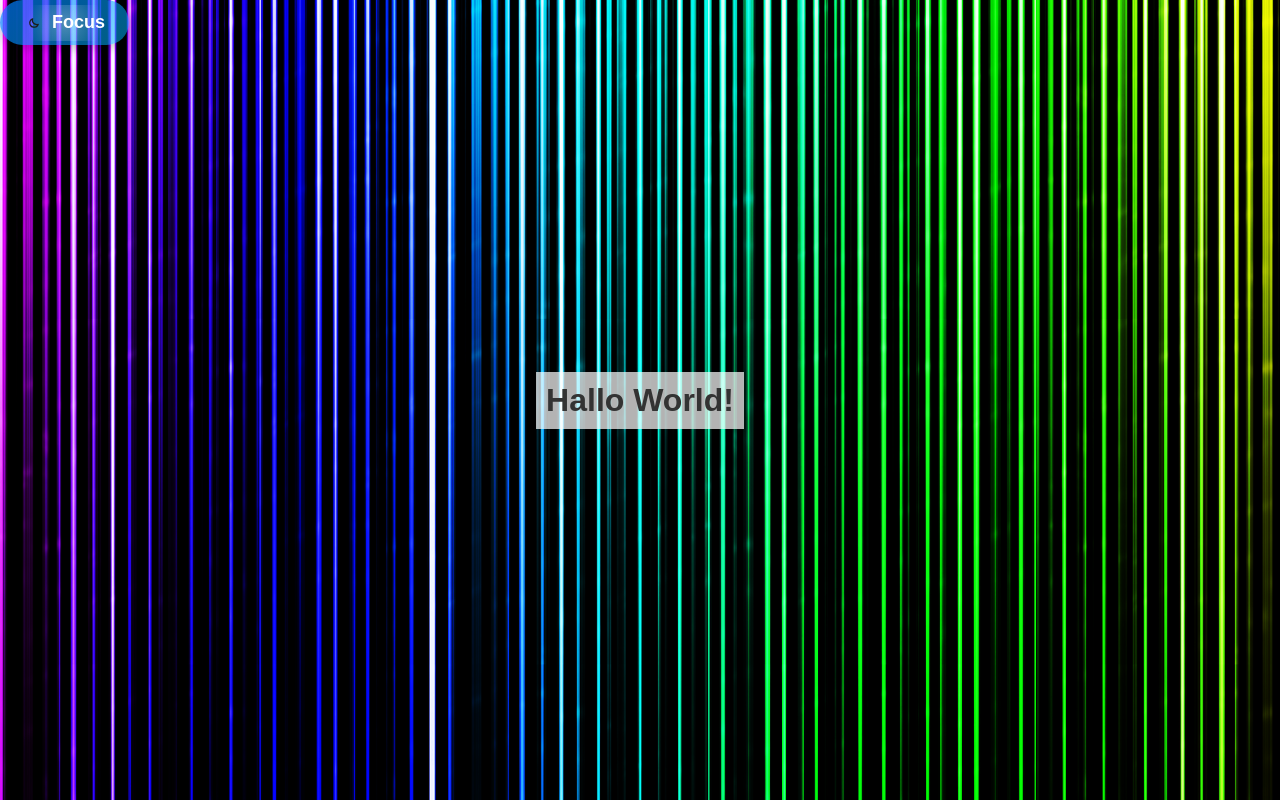
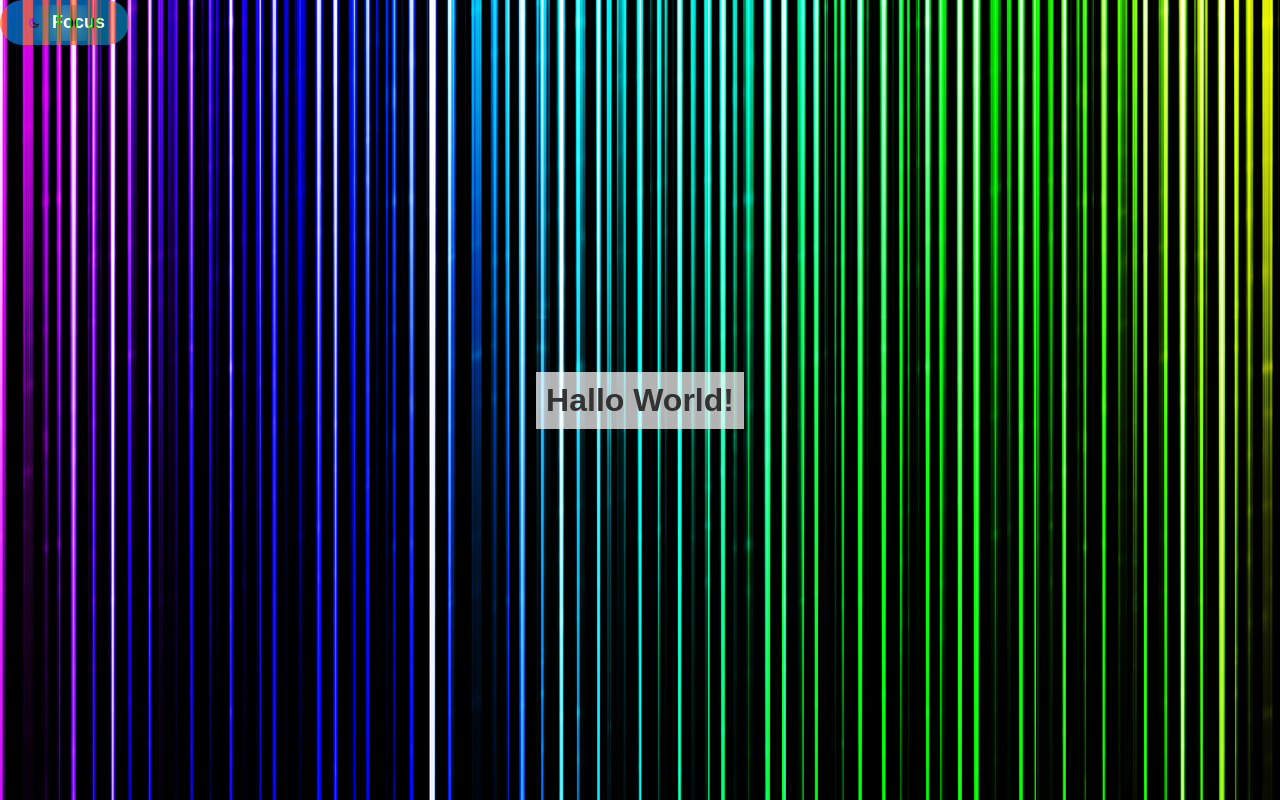
Before and after one commit to Stekz42/hallo-world-app, a React (Create React App) app: page / in a window 1280 px wide. Built offline with nearby package versions, Linux system fonts and the light colour scheme.

Commit message:
Update App.css

```diff
--- a/src/App.css
+++ b/src/App.css
@@ -46,7 +46,8 @@ h1 {
   gap: 8px;
   position: absolute; /* Ermöglicht Bewegung */
   z-index: 2;
-  box-shadow: 0 4px 10px rgba(0, 0, 0, 0.2); /* Leichter Schatten für 3D-Effekt */
+  box-shadow: 0 4px 10px rgba(0, 0, 0, 0.2); /* Leichter Schatten */
+  mix-blend-mode: difference; /* Dynamischer Effekt mit Hintergrund */
 }
 
 .apple-button::before {
```
